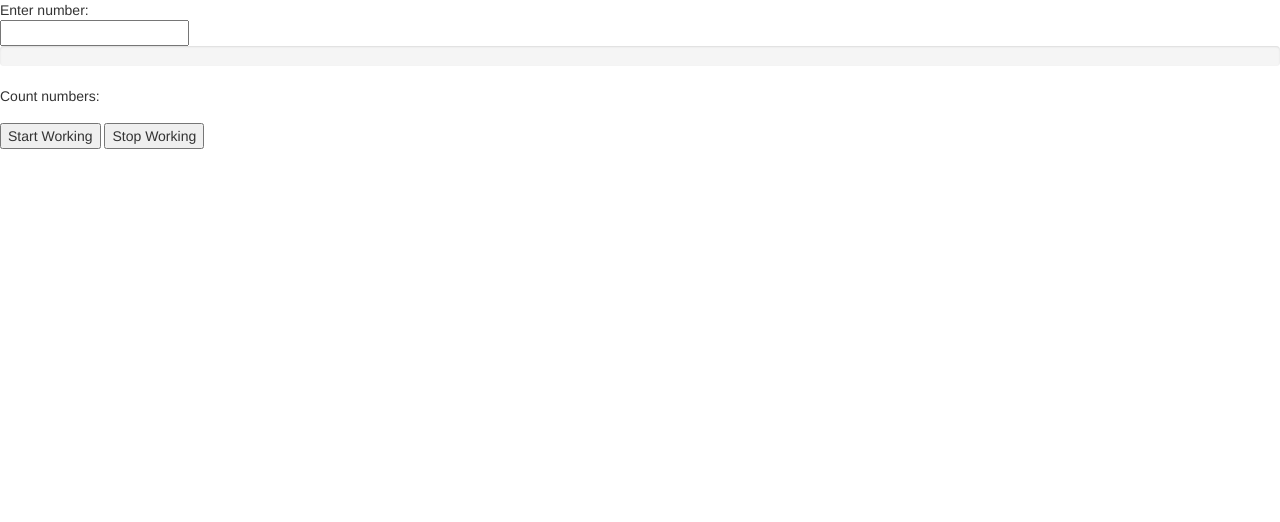
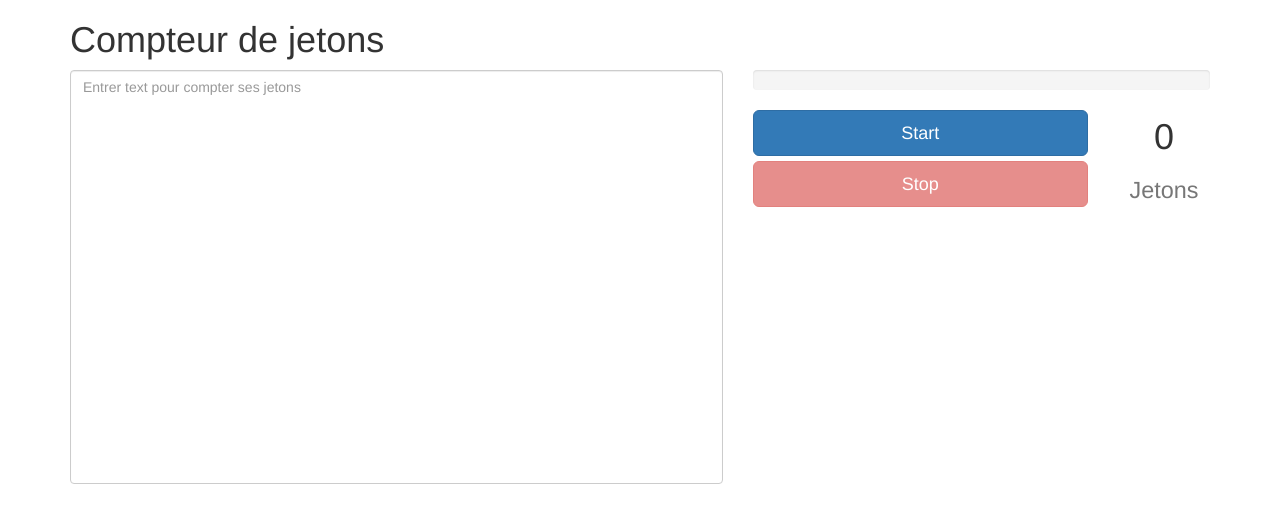
Before and after one commit to danVatnik/LOG2420, a plain HTML site: page TD2/index.html in a window 1280 px wide. Drawn offline with nearby package versions, Linux system fonts and the light colour scheme.

Commit message:
visual html ajout

```diff
--- a/TD2/index.html
+++ b/TD2/index.html
@@ -6,21 +6,40 @@
 	<script type="text/javascript" src="https://maxcdn.bootstrapcdn.com/bootstrap/3.3.5/js/bootstrap.min.js"></script>
 	<script type="text/javascript" src="main.js"></script>
 </head>
+<title> Something good</title>
 <body>
-Enter number:<br>
-<form>
-<input id = "numberInput" type="text" name="number">
-</form>
-<div class="progress">
-    <div id = "myProgress" class="progress-bar" role="progressbar" aria-valuenow="0" aria-valuemin="0" max= "100" style="width:0%">
-      <span class="sr-only">70% Complete</span>
+
+<div class="container content">
+<h1>Compteur de jetons</h1>
+    <div class="row">
+        <div class = "col-md-7">
+            <div class="form-group">
+                <textarea class="form-control" rows="20" id="inputText" placeholder="Entrer text pour compter ses jetons" style = "resize:none"></textarea>
+            </div>
+        </div>
+        <div class = "col-md-5">
+            <div class="row">
+                <div class = "col-md-12">
+
+                    <div class="progress" style = "margin-bottom: 0px;">
+                        <div id = "myProgress" class="progress-bar progress-bar-striped" role="progressbar" aria-valuenow="0" aria-valuemin="0" aria-valuemax="100" style="width:0%">
+                        </div>
+                    </div>
+                </div>
+            </div>
+            <div class = "row">
+                <div class = "col-md-9">
+                <h1>
+                    <button id = "commencer" class = "btn btn-primary btn-lg btn-block" onclick="startWorking()">Start</button>
+                    <button id = "arreter" class = "btn btn-danger btn-lg btn-block disabled" onclick="stopWorking()">Stop</button>
+                </h1>
+                </div>
+                <div class = "col-md-3">
+                <div class = "h1 text-center"><output class = "h1" id="result">0</output><small>Jetons<small></div>
+                </div>
+            </div>
+        </div>
     </div>
 </div>
-
-<p>Count numbers: <output id="result"></output></p>
-<button onclick="startWorking()">Start Working</button>
-<button onclick="stopWorking()">Stop Working</button>
-
-
 </body>
 </html>
```
